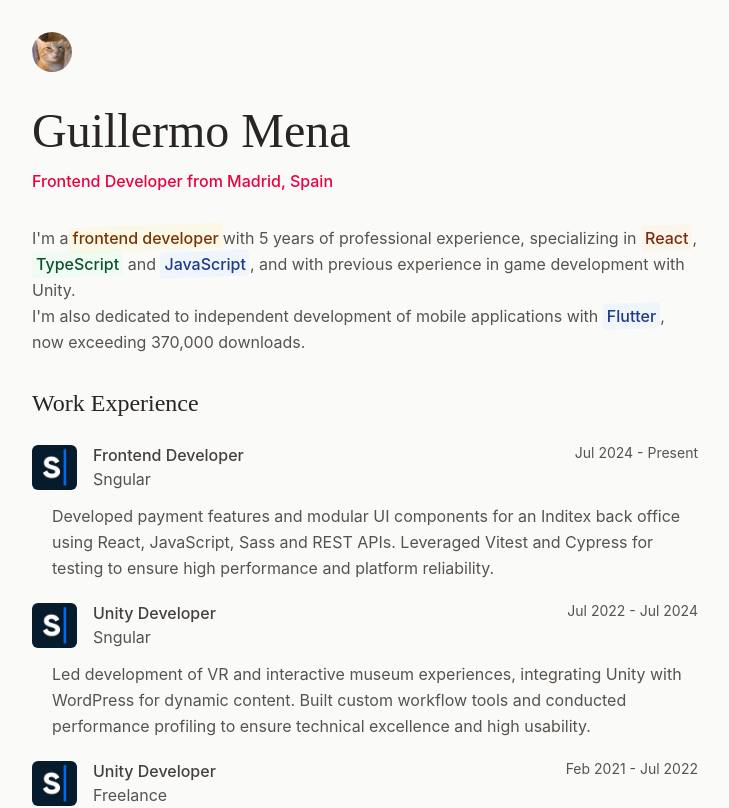
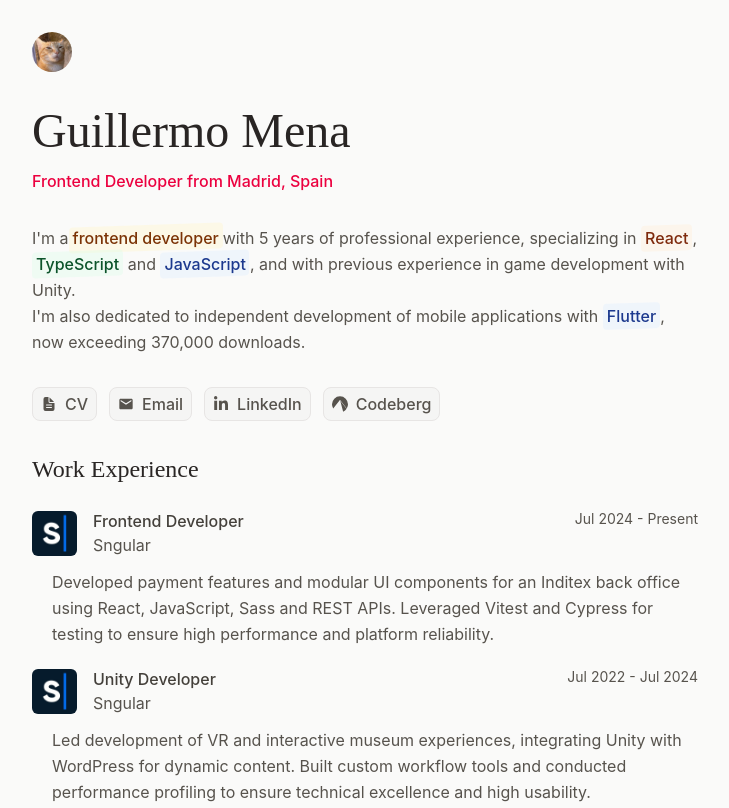
Before and after one commit to menit0/menito.dev, a React (Vite) app: page / in a window 1280 px wide. Shown: the top 808 px of the page, without its empty margins (275-1004 px from the left). Built offline with nearby package versions, Linux system fonts and the light colour scheme.

Commit message:
feat: add link buttons after summary

```diff
--- a/src/App.tsx
+++ b/src/App.tsx
@@ -9,6 +9,7 @@
 import { FaGithub, FaLinkedinIn } from "react-icons/fa6";
 import { SiCodeberg } from "react-icons/si";
 import { MdEmail } from "react-icons/md";
+import { TagButton } from "./components/TagButton";
 
 function App() {
   const data = DATA_EN;
@@ -32,6 +33,15 @@
           <p className="font-medium text-rose-600">{data.about}</p>
         </div>
         {data.summary}
+        <div className="flex flex-wrap gap-3">
+          {data.links.map((link) => (
+            <TagButton
+              iconName={link.title.toLowerCase().replace(/\s+/g, "")}
+              label={link.title}
+              url={link.url}
+            />
+          ))}
+        </div>
       </section>
 
       <section className="flex flex-col gap-6">
--- /dev/null
+++ b/src/components/TagButton.tsx
@@ -0,0 +1,23 @@
+import { icons } from "../utils/icons";
+
+type TagButtonProps = {
+  label: string;
+  iconName?: keyof typeof icons;
+  url: string;
+};
+
+export const TagButton = ({ iconName, label, url }: TagButtonProps) => {
+  const Icon = iconName ? icons[iconName] : null;
+
+  return (
+    <a
+      className="inline-flex items-center gap-2 px-2 py-1 font-medium rounded-lg bg-stone-100 border border-stone-200 transition-all duration-300 hover:border-red-200 hover:bg-red-100 hover:text-red-700"
+      href={url}
+      target="_blank"
+      rel="noopener noreferrer"
+    >
+      {Icon && <Icon />}
+      {label}
+    </a>
+  );
+};
--- a/src/data/data_en.tsx
+++ b/src/data/data_en.tsx
@@ -18,6 +18,24 @@
       downloads.
     </p>
   ),
+  links: [
+    {
+      title: "CV",
+      url: "https://google.es/",
+    },
+    {
+      title: "Email",
+      url: "mailto:guille.mena@protonmail.com",
+    },
+    {
+      title: "LinkedIn",
+      url: "https://linkedin.com/in/menito",
+    },
+    {
+      title: "Codeberg",
+      url: "https://codeberg.org/menito",
+    },
+  ],
   work: {
     sectionName: "Work Experience",
     items: [
```
Also changed, not shown: src/utils/icons.ts (+9 -0 lines).
